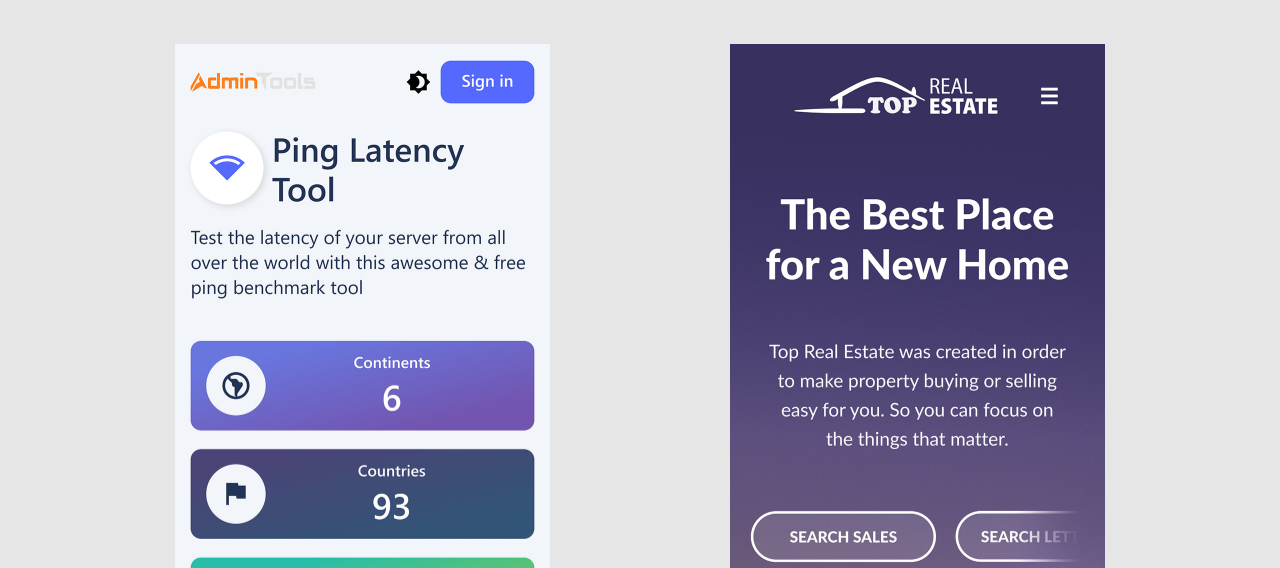
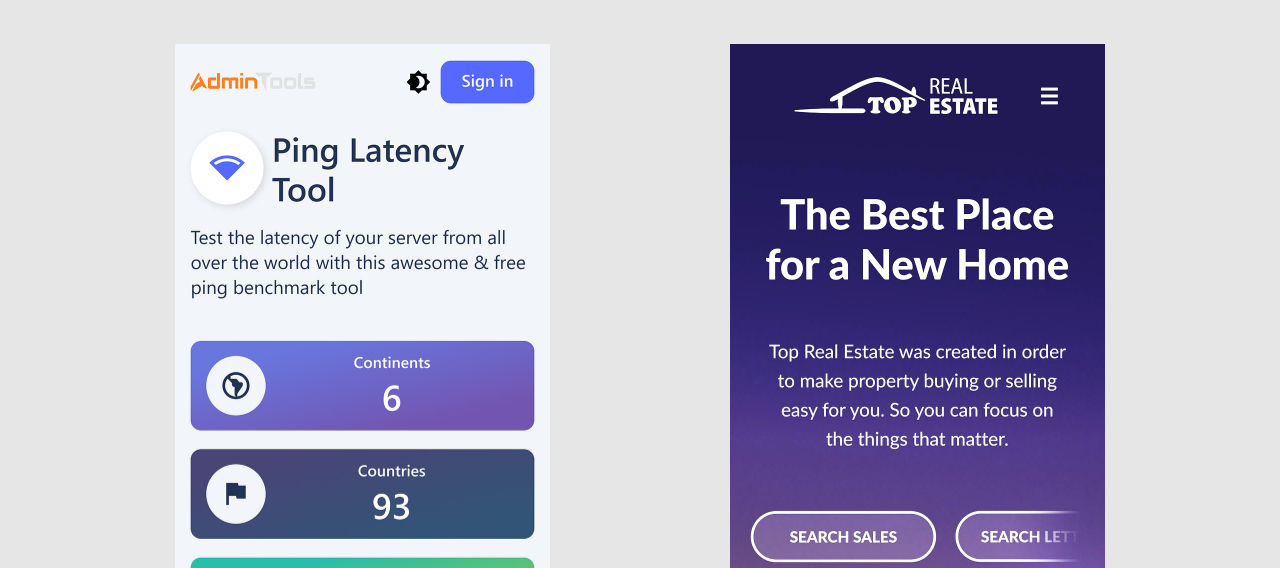
Before and after one commit to Jull1ano/marias, a plain HTML site: page mobile.html in a window 1280 px wide. Shown: the part 232-800 px from the top of the page. Drawn offline with nearby package versions, Linux system fonts and the light colour scheme.

Commit message:
final-02

```diff
--- a/pages/mobile-design.html
+++ b/pages/mobile-design.html
@@ -8,7 +8,7 @@
                 <h3>Latency tool & Top Real Estate - Mobile version</h3>
                 <picture>
                     <img src="./images/mobile/Mobile.jpg" alt="" loading="lazy" width="375">
-                    <img src="./images/mobile/Real-Estate-Mobil.jpg" alt="" loading="lazy" width="375">
+                    <img src="./images/mobile/Real-Estate-Mobil2.jpg" alt="" loading="lazy" width="375">
                 </picture>
             </div>
 
```
Also changed, not shown: pages/web-design.html (+2 -2 lines), images/mobile/Real-Estate-Mobil2.jpg (added), 2 other files.
